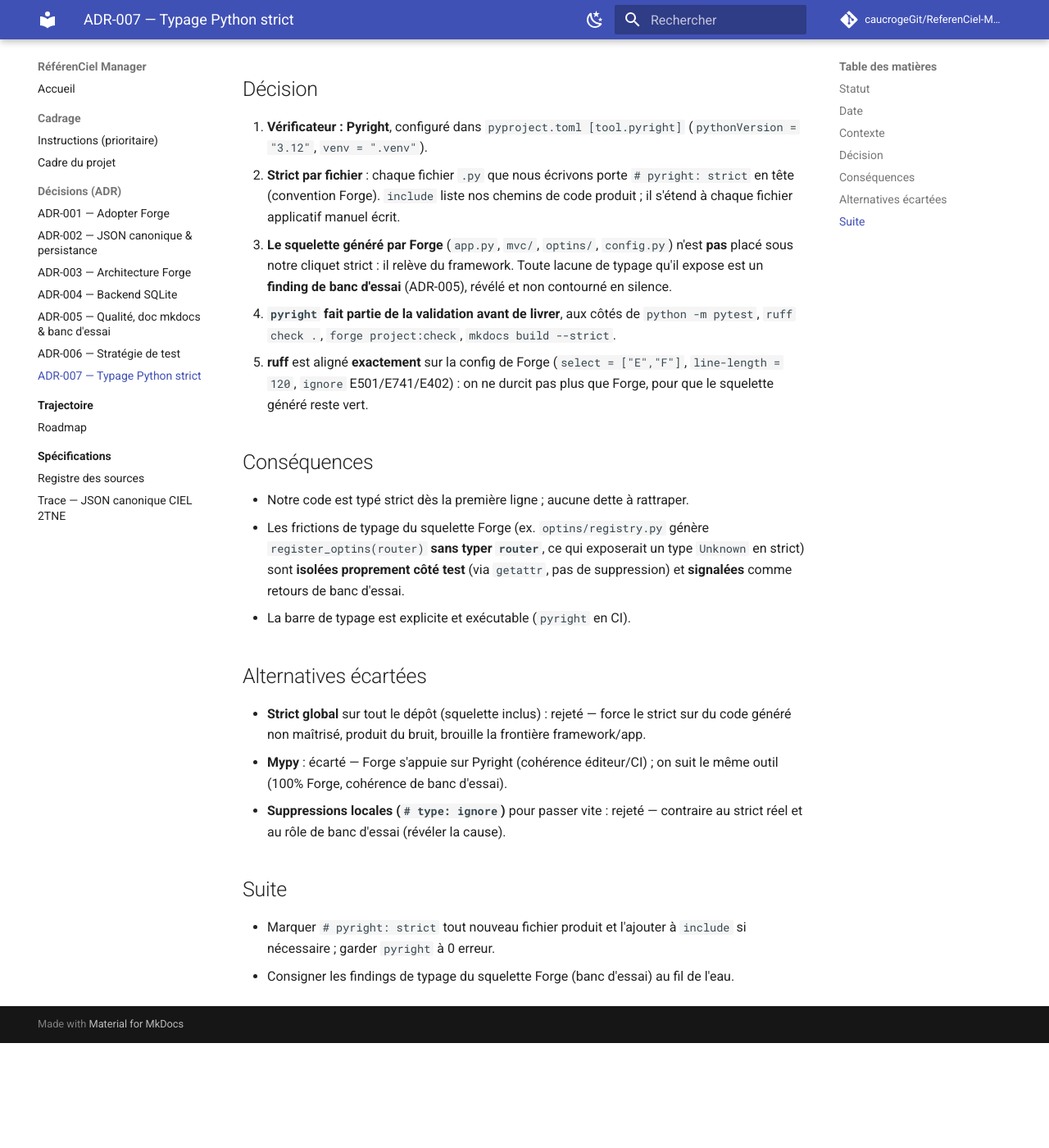
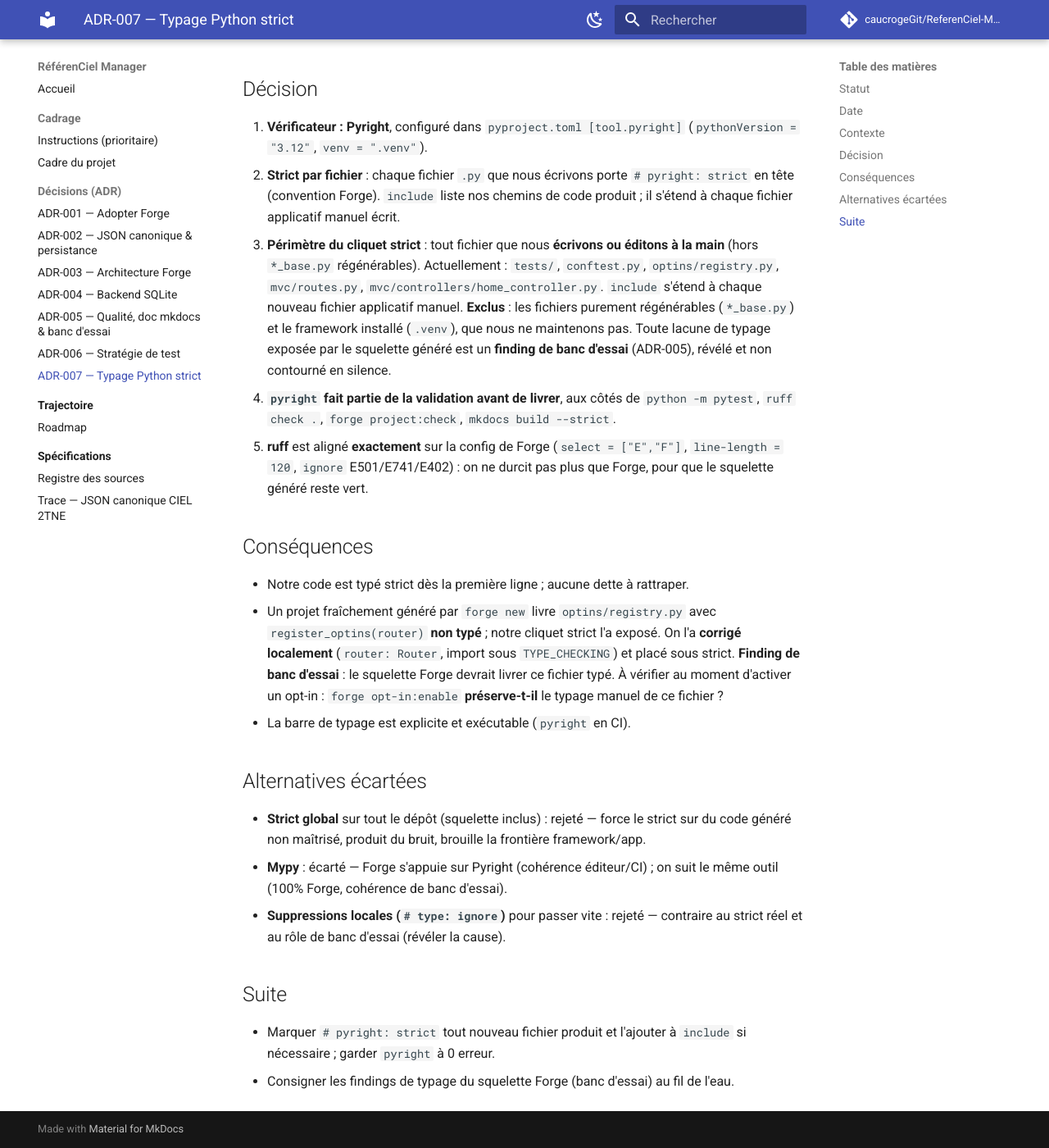
Before and after one commit to caucrogeGit/ReferenCiel-Manager, an MkDocs documentation site: the page built from docs/adr/007-typage-python-strict.md, in a window 1280 px wide and 1400 px high, scrolled down 650 px. Shown: the whole window at 82% size. Built offline with MkDocs 1.6.1 and Material for MkDocs 9.7.7, drawn with Linux system fonts in a browser that asks for light colours; comment, search, counter and statistics services are not loaded; before the commit the page ends 1922 px from its top, so only the background shows below that.

Commit message:
fix: typer register_optins(router) et mettre la surface éditée à la main sous strict
Réponse à un écart de typage strict : optins/registry.py livrait
register_optins(router) sans type. Correction : router: Router (import sous
TYPE_CHECKING) + # pyright: strict. Périmètre strict raffiné (ADR-007) pour couvrir
tous les fichiers édités à la main : optins/registry.py, mvc/routes.py,
mvc/controllers/home_controller.py. Test smoke revenu à un import direct propre.

Finding banc d'essai maintenu : le squelette Forge (forge new) devrait livrer
optins/registry.py déjà typé. Les 5 portes restent vertes.

Co-Authored-By: Claude Opus 4.8 (1M context) <noreply@anthropic.com>

```diff
--- a/docs/adr/007-typage-python-strict.md
+++ b/docs/adr/007-typage-python-strict.md
@@ -29,10 +29,14 @@ est peu coûteux et évite toute dette de typage.
 2. **Strict par fichier** : chaque fichier `.py` que nous écrivons porte
    `# pyright: strict` en tête (convention Forge). `include` liste nos chemins de
    code produit ; il s'étend à chaque fichier applicatif manuel écrit.
-3. **Le squelette généré par Forge** (`app.py`, `mvc/`, `optins/`, `config.py`)
-   n'est **pas** placé sous notre cliquet strict : il relève du framework. Toute
-   lacune de typage qu'il expose est un **finding de banc d'essai** (ADR-005),
-   révélé et non contourné en silence.
+3. **Périmètre du cliquet strict** : tout fichier que nous **écrivons ou éditons à
+   la main** (hors `*_base.py` régénérables). Actuellement : `tests/`,
+   `conftest.py`, `optins/registry.py`, `mvc/routes.py`,
+   `mvc/controllers/home_controller.py`. `include` s'étend à chaque nouveau
+   fichier applicatif manuel. **Exclus** : les fichiers purement régénérables
+   (`*_base.py`) et le framework installé (`.venv`), que nous ne maintenons pas.
+   Toute lacune de typage exposée par le squelette généré est un **finding de banc
+   d'essai** (ADR-005), révélé et non contourné en silence.
 4. **`pyright` fait partie de la validation avant de livrer**, aux côtés de
    `python -m pytest`, `ruff check .`, `forge project:check`, `mkdocs build --strict`.
 5. **ruff** est aligné **exactement** sur la config de Forge (`select = ["E","F"]`,
@@ -42,10 +46,12 @@ est peu coûteux et évite toute dette de typage.
 ## Conséquences
 
 - Notre code est typé strict dès la première ligne ; aucune dette à rattraper.
-- Les frictions de typage du squelette Forge (ex. `optins/registry.py` génère
-  `register_optins(router)` **sans typer `router`**, ce qui exposerait un type
-  `Unknown` en strict) sont **isolées proprement côté test** (via `getattr`, pas de
-  suppression) et **signalées** comme retours de banc d'essai.
+- Un projet fraîchement généré par `forge new` livre `optins/registry.py` avec
+  `register_optins(router)` **non typé** ; notre cliquet strict l'a exposé. On l'a
+  **corrigé localement** (`router: Router`, import sous `TYPE_CHECKING`) et placé
+  sous strict. **Finding de banc d'essai** : le squelette Forge devrait livrer ce
+  fichier typé. À vérifier au moment d'activer un opt-in : `forge opt-in:enable`
+  **préserve-t-il** le typage manuel de ce fichier ?
 - La barre de typage est explicite et exécutable (`pyright` en CI).
 
 ## Alternatives écartées
--- a/pyproject.toml
+++ b/pyproject.toml
@@ -12,6 +12,10 @@ venv = ".venv"
 include = [
   "conftest.py",
   "tests",
+  # Surface éditée à la main (non `*_base.py`) — sous cliquet strict.
+  "optins/registry.py",
+  "mvc/routes.py",
+  "mvc/controllers/home_controller.py",
 ]
 exclude = [
   "**/__pycache__",
```
Also changed, not shown: 4 other files.
